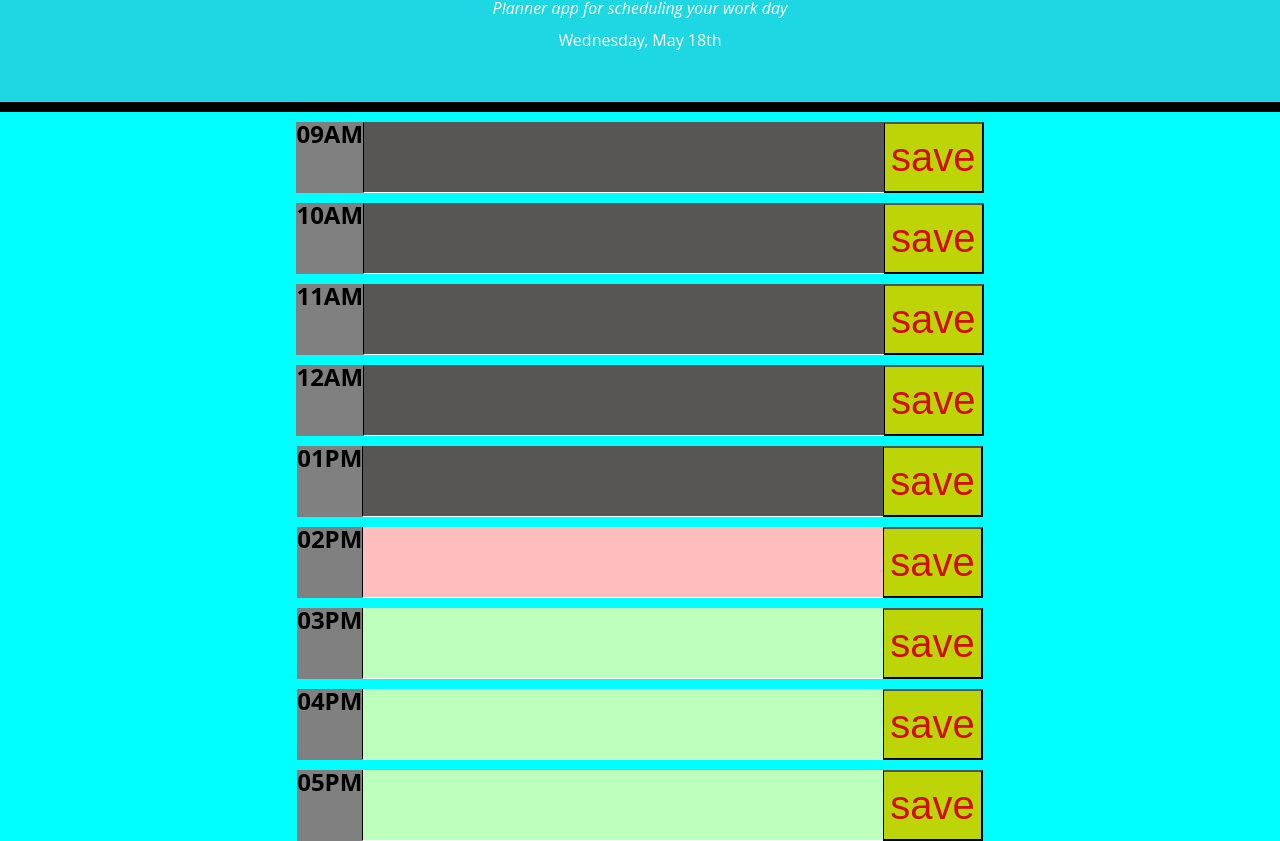
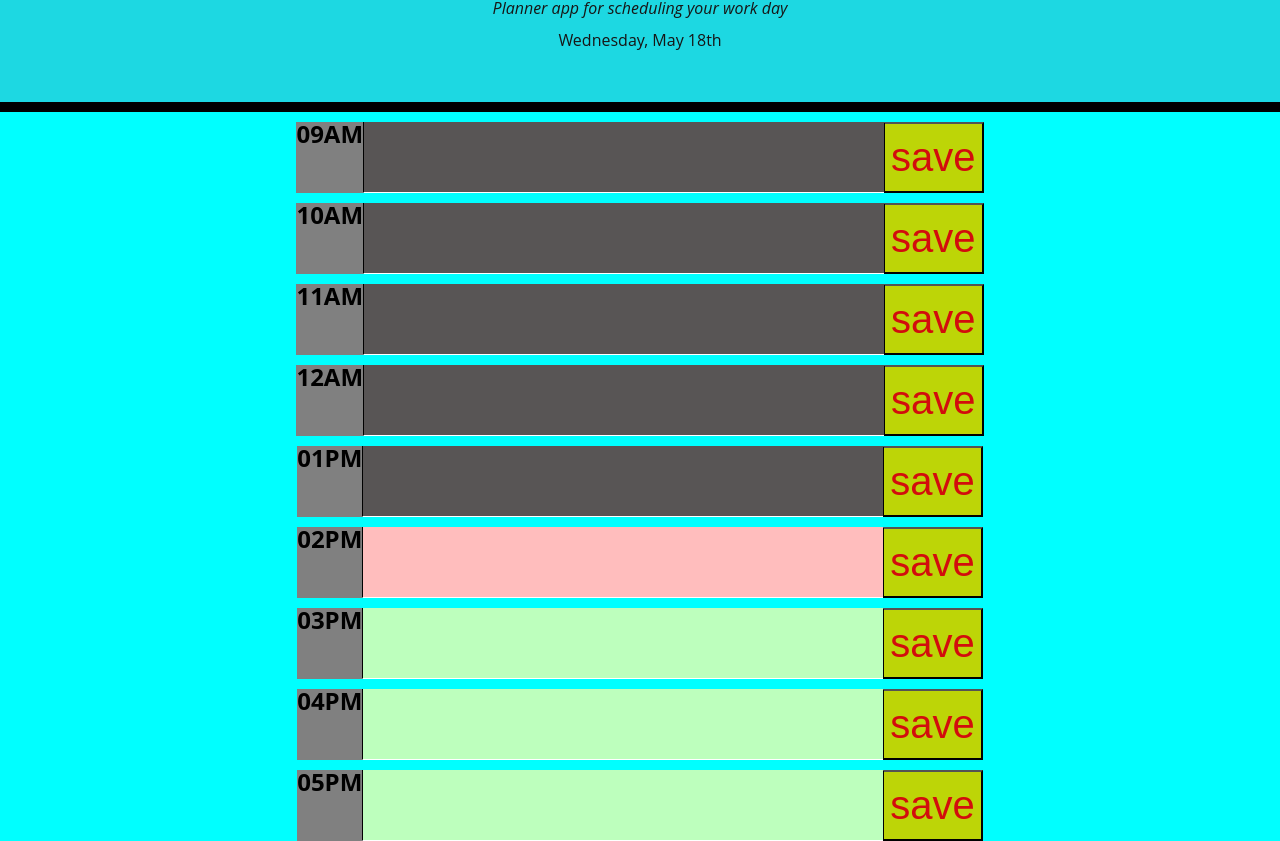
Before and after one commit to XBaderM/Day-Planner, a plain HTML site: page index.html in a window 1280 px wide. Shown: the part 48-889 px from the top of the page. Drawn offline with nearby package versions, Linux system fonts and the light colour scheme.

Commit message:
changed font color h1

```diff
--- a/assets/css/styles.css
+++ b/assets/css/styles.css
@@ -12,7 +12,7 @@ body {
 .jumbotron {
     text-align: center;
     background: hsl(183, 77%, 50%);
-    color: white;
+    color: rgb(23, 22, 22);
     border-radius: 0;
     border-bottom: 10px solid black;
     height: 150px;
```
